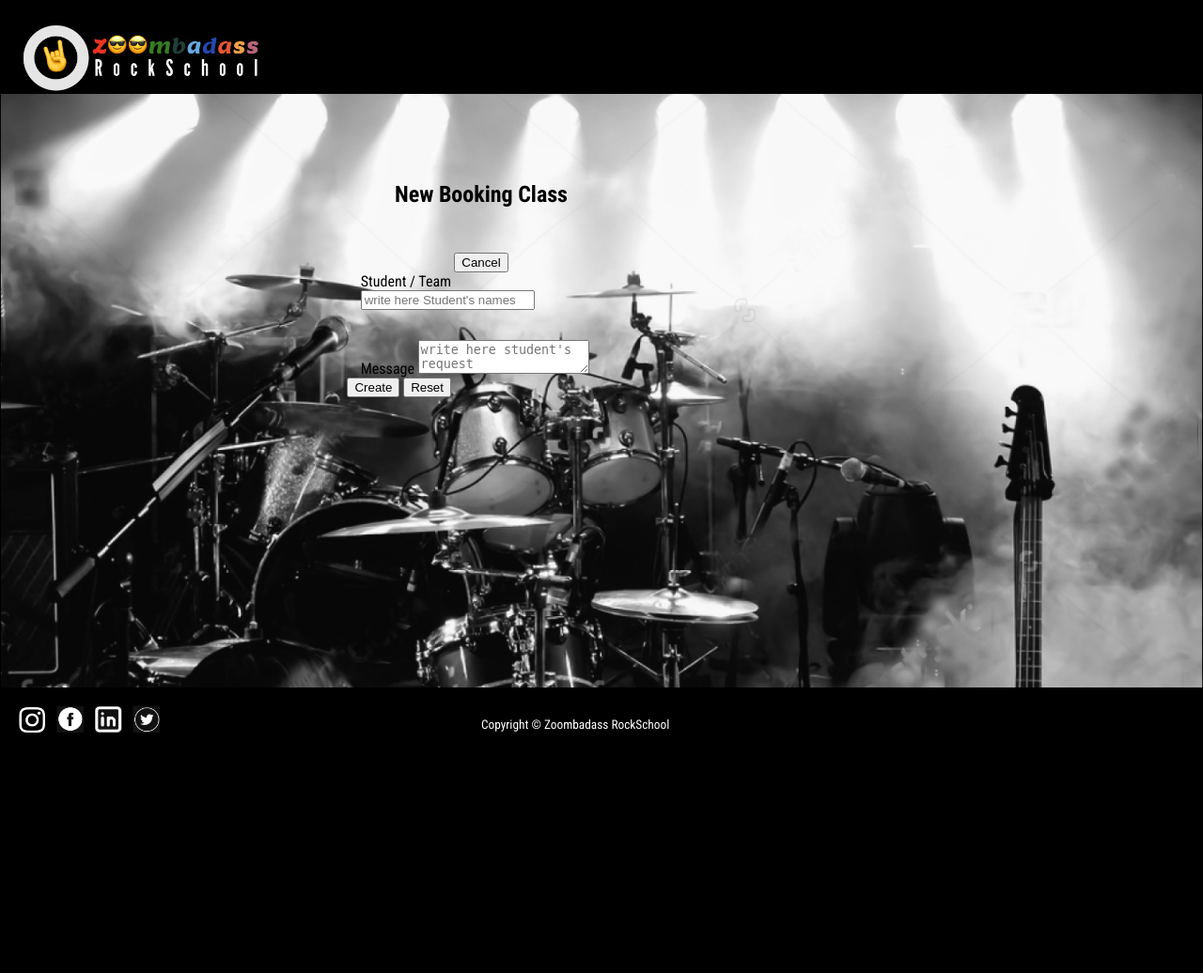
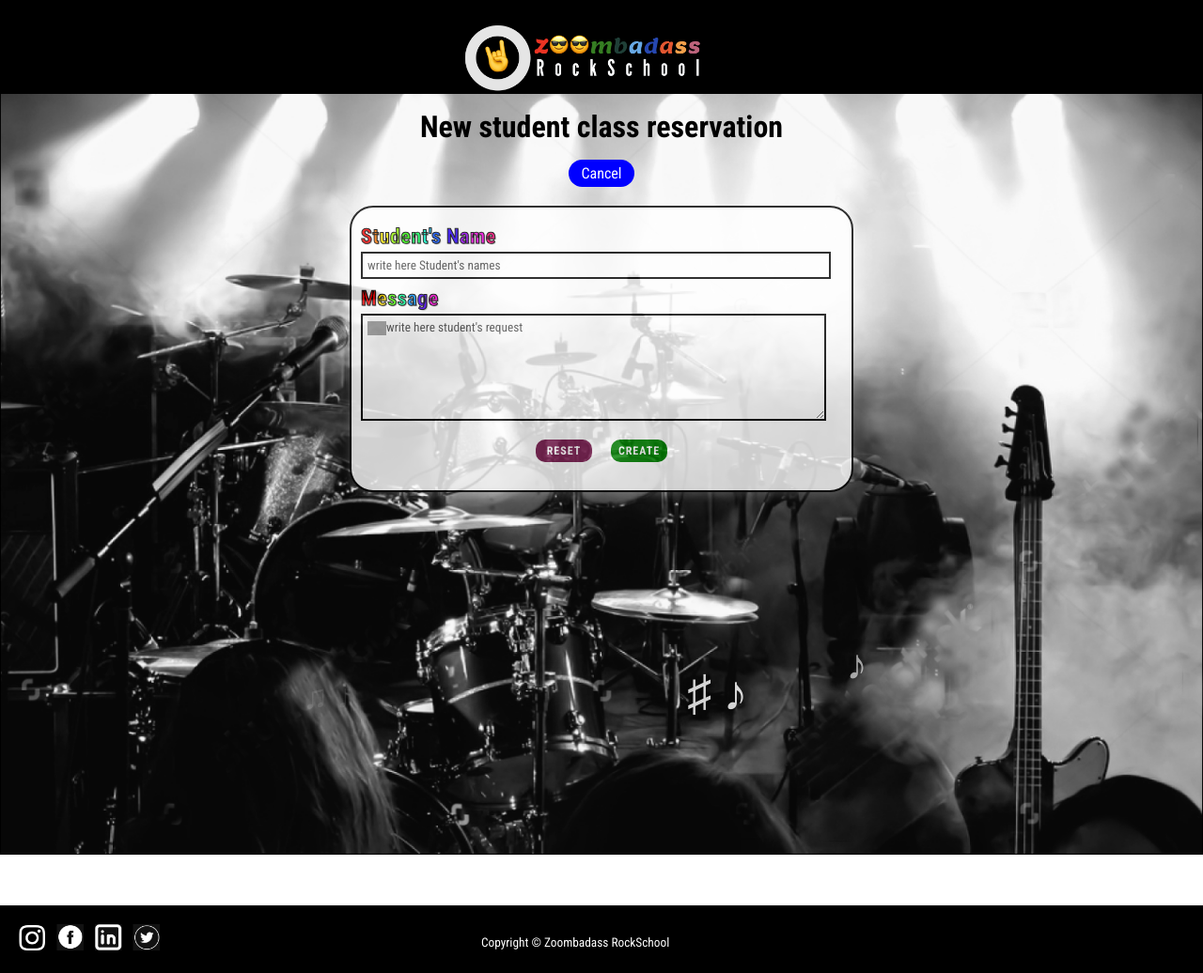
Before and after one commit to Himorell/rockSchool, a PHP site: page /?action=create in a window 1280 px wide. Shown: the whole page at 94% size. Before the commit the page ends 780 px from the top, so only its background shows below. Run offline with PHP 8.4, Linux system fonts and the light colour scheme; grey boxes are pictures that could not be loaded.

Commit message:
Fixing style new booking class and edit reservation

```diff
--- /dev/null
+++ b/public/styles/forms.css
@@ -0,0 +1,306 @@
+
+
+
+.boxForm{
+    width:40%;
+    display:flex;
+    margin:20px auto 40px auto;
+    padding:20px;
+    box-sizing: content-box;
+    background:#ffffff;
+    opacity: 0.8;
+    border-radius:25px;
+    border:2px solid #000000;
+    padding:10px;
+    box-shadow: 0 4px 8px 0 rgba(251, 250, 250, 0.2);
+ }
+form {
+    height: auto;
+    width: 100%;
+    font-weight: 500;
+    border-radius: 4px;
+    font-size: 14px;
+    line-height: 22px;
+    letter-spacing: 0.5px;
+    outline: none;
+    border: none;
+    -webkit-transition: all 200ms linear;
+    transition: all 200ms linear;
+  }
+
+
+form:focus,
+form:active {
+  border: none;
+  outline: none;
+}
+
+.inputGroup{
+    width:100%;
+    margin:10px 0;
+    position:relative;
+    display: flex;
+    flex-direction: column;
+}
+
+.buttonGroup{
+    width:100%;
+    margin:10px 0;
+    display: flex;
+    flex-direction: row-reverse;
+    justify-content:center;
+
+}
+.inputIcon {
+    background:url("../images/black01.svg");
+    background-size:contain;
+    background-repeat:no-repeat;
+    position:absolute;
+    top: 35px;
+    left: 7px;
+    width:20px;
+    height: 25px;
+    text-align: left;
+    color: #ffeba7;
+    -webkit-transition: all 200ms linear;
+    transition: all 200ms linear;
+}
+
+.inputGroupText{
+    width:100%;
+    margin:0px 0;
+}
+
+.rainbowText {
+  font-family: 'Roboto Condensed', sans-serif;
+	margin-bottom:5px;
+	font-weight: bold;
+	font-size: 22px;
+	text-shadow: #A3A3A3 1px 1px 1px;
+  -webkit-text-stroke-width: 1px;
+  -webkit-text-stroke-color: black;
+}
+.rainbowText .blockLine > span {
+	display: inline-block;
+}
+
+
+/*inputs*/
+
+input{
+    font-family: 'Roboto Condensed', sans-serif;
+    border:2px solid #000000;
+    padding:5px;
+    width:95%;
+    cursor: hand!important;
+    appearance:unset;
+}
+
+
+input[type=submit]{
+    font-family: 'Roboto Condensed', sans-serif;
+    padding:5px;
+    margin:10px;
+    width: 60px;
+    background:green;;
+    border:0;
+    border-radius:10px;
+    letter-spacing: 1px;
+    color:#ffffff;
+    text-transform:uppercase;
+    font-size:12px;
+    font-weight:bold;
+    font-weight:bold;
+
+}
+
+input[type=reset]{
+    font-family: 'Roboto Condensed', sans-serif;
+    padding:5px;
+    margin:10px;
+    width: 60px;
+    background:#7d2254;
+    border:0;
+    border-radius:10px;
+    letter-spacing: 1px;
+    color:#ffffff;
+
+    text-transform:uppercase;
+    font-size:12px;
+    font-weight:bold;
+}
+
+input[type=submit]:hover{background-color: #000000;}
+input[type=reset]:hover{background-color: #000000;}
+
+
+input.formControl:-ms-input-placeholder  {
+    color: #000000;
+    opacity: 0.7;
+    -webkit-transition: all 200ms linear;
+      transition: all 200ms linear;
+  }
+  input::-moz-placeholder  {
+      color: #000000;
+      opacity: 0.7;
+
+    -webkit-transition: all 200ms linear;
+      transition: all 200ms linear;
+  }
+  input:-moz-placeholder  {
+      color: #000000;
+      opacity: 0.7;
+
+    -webkit-transition: all 200ms linear;
+      transition: all 200ms linear;
+  }
+  input::-webkit-input-placeholder  {
+      color: #000000;
+      opacity: 0.7;
+
+    -webkit-transition: all 200ms linear;
+      transition: all 200ms linear;
+  }
+  input:focus:-ms-input-placeholder  {
+    opacity: 0;
+    -webkit-transition: all 200ms linear;
+      transition: all 200ms linear;
+  }
+  input:focus::-moz-placeholder  {
+    opacity: 0;
+    -webkit-transition: all 200ms linear;
+      transition: all 200ms linear;
+  }
+  input:focus:-moz-placeholder  {
+    opacity: 0;
+    -webkit-transition: all 200ms linear;
+      transition: all 200ms linear;
+  }
+  input:focus::-webkit-input-placeholder  {
+    opacity: 0;
+    -webkit-transition: all 200ms linear;
+      transition: all 200ms linear;
+  }
+/*textarea*/
+textarea {
+    border:2px solid #000000;
+    padding:5px 5px 5px 25px;
+    width:90%;
+    height:100px;
+    font-family: 'Roboto Condensed', sans-serif;
+    text-rendering: auto;
+    color: none;
+    letter-spacing: normal;
+    word-spacing: normal;
+    line-height: normal;
+    text-transform: none;
+    text-indent: 0px;
+    text-shadow: none;
+    display: inline-block;
+    text-align: start;
+    appearance: none;
+    -webkit-rtl-ordering: logical;
+    resize: auto;
+    cursor: text;
+    white-space: pre-wrap;
+    overflow-wrap: break-word;
+    column-count: initial !important;
+    margin: 0em;
+
+}
+
+textarea.formControl:-ms-input-placeholder  {
+  color: #000000;
+  opacity: 0.7;
+  -webkit-transition: all 200ms linear;
+    transition: all 200ms linear;
+}
+textarea::-moz-placeholder  {
+    color: #000000;
+    opacity: 0.7;
+
+  -webkit-transition: all 200ms linear;
+    transition: all 200ms linear;
+}
+textarea:-moz-placeholder  {
+    color: #000000;
+    opacity: 0.7;
+
+  -webkit-transition: all 200ms linear;
+    transition: all 200ms linear;
+}
+textarea::-webkit-input-placeholder  {
+    color: #000000;
+    opacity: 0.7;
+
+  -webkit-transition: all 200ms linear;
+    transition: all 200ms linear;
+}
+input:focus:-ms-input-placeholder  {
+  opacity: 0;
+  -webkit-transition: all 200ms linear;
+    transition: all 200ms linear;
+}
+textarea:focus::-moz-placeholder  {
+  opacity: 0;
+  -webkit-transition: all 200ms linear;
+    transition: all 200ms linear;
+}
+textarea:focus:-moz-placeholder  {
+  opacity: 0;
+  -webkit-transition: all 200ms linear;
+    transition: all 200ms linear;
+}
+textarea:focus::-webkit-input-placeholder  {
+  opacity: 0;
+  -webkit-transition: all 200ms linear;
+    transition: all 200ms linear;
+}
+
+textarea.formControl:-ms-input-placeholder  {
+  color: #000000;
+  opacity: 0.7;
+  -webkit-transition: all 200ms linear;
+    transition: all 200ms linear;
+}
+textarea::-moz-placeholder  {
+    color: #000000;
+    opacity: 0.7;
+
+  -webkit-transition: all 200ms linear;
+    transition: all 200ms linear;
+}
+textarea:-moz-placeholder  {
+    color: #000000;
+    opacity: 0.7;
+
+  -webkit-transition: all 200ms linear;
+    transition: all 200ms linear;
+}
+textarea::-webkit-input-placeholder  {
+    color: #000000;
+    opacity: 0.7;
+
+  -webkit-transition: all 200ms linear;
+    transition: all 200ms linear;
+}
+textarea:focus:-ms-input-placeholder  {
+  opacity: 0;
+  -webkit-transition: all 200ms linear;
+    transition: all 200ms linear;
+}
+textarea:focus::-moz-placeholder  {
+  opacity: 0;
+  -webkit-transition: all 200ms linear;
+    transition: all 200ms linear;
+}
+textarea:focus:-moz-placeholder  {
+  opacity: 0;
+  -webkit-transition: all 200ms linear;
+    transition: all 200ms linear;
+}
+textarea:focus::-webkit-input-placeholder  {
+  opacity: 0;
+  -webkit-transition: all 200ms linear;
+    transition: all 200ms linear;
+}
--- a/public/styles/main.css
+++ b/public/styles/main.css
@@ -1,4 +1,6 @@
 @import url('https://fonts.googleapis.com/css2?family=Permanent+Marker&family=Roboto+Condensed:ital,wght@0,300;0,400;0,700;1,300;1,400;1,700&family=Roboto:ital,wght@0,100;0,300;0,400;0,500;0,700;0,900;1,100;1,300;1,400;1,500;1,700;1,900&display=swap');
+
+
 
 body{
     margin:0;
@@ -10,6 +12,15 @@ body{
     background-size: cover;
     background-repeat: no-repeat;
     background-position:center top;
+}
+
+a{
+    text-decoration:none;
+    color:#ffffff;
+    display:flex;
+    flex-direction:row;
+    justify-content: center;
+    cursor: hand!important;
 }
 
 a:-webkit-any-link {
@@ -39,6 +50,22 @@ h1, h2 {
     margin-block-start: 0.5em;
     margin-block-end: 0.5em;
 }
+
+
+
+a.cancelButton{
+    text-align:center!important;
+    width:60px!important;
+    background-color:blue!important;
+    padding:5px!important;
+    border-radius:15px!important;
+}
+
+a:hover.cancelButton{
+    background:black;
+
+}
+
 
 div.addReservation{
     width:100%;
--- a/src/Views/Components/layout.php
+++ b/src/Views/Components/layout.php
@@ -5,6 +5,7 @@
     <meta http-equiv="X-UA-Compatible" content="IE=edge">
     <meta name="viewport" content="width=device-width, initial-scale=1.0">
     <link rel="stylesheet" href="./public/styles/main.css">
+    <link rel="stylesheet" href="./public/styles/forms.css">
     <link rel="shortcut icon" type="image/x-icon" href="../public/images/favicon.ico">
     <title>Zoombadass RockSchool</title>
 </head>
--- a/src/Views/createStudent.php
+++ b/src/Views/createStudent.php
@@ -4,26 +4,54 @@ require_once("Components/header.php");
 
 ?>
 
-<body>
-<main class="card" style="width: 80%; height:27rem; display:flex; justify-content:center; ">
-    <h2 class="text-center" style="margin-bottom: 3rem; margin-top: 1rem;">New Booking Class</h2>
-    <a href="./index.php"><button type="button" id="button-cancel" class="btn btn-outline-danger button-cancel">Cancel</button></a>
-        <form class="justify-content-center " action='?action=store' method="post">
-            <div class="input-group" style=" margin-bottom: 2rem; width: 90%; margin-left: 5%;">
-                <span class="input-group-text">Student / Team</span>
-                <input class="form-control" type="text" name="student" required placeholder="write here Student's names">
+<?php
+    require_once("Components/layout.php");
+    require_once("Components/header.php");
+?>
+
+<main>
+<h1>New student class reservation</h1>
+<a href="./index.php" class="cancelButton" id="button-cancel">Cancel</a>
+    <div class="boxForm">
+        <form  action='?action=store' method="post">
+            <div class="inputGroup">
+                <div class="rainbowText inputGroupText">
+	                <span class="blockLine"><span><span style="color:#ff0000;">S</span><span style="color:#ff7700;">t</span><span style="color:#ffee00;">u</span><span style="color:#99ff00;">d</span><span style="color:#26ff00;">e</span><span style="color:#00ff51;">n</span><span style="color:#00ffc8;">t</span><span style="color:#00c3ff;">'</span><span style="color:#004cff;">s&nbsp;</span></span><span><span style="color:#2a00ff;">N</span><span style="color:#9d00ff;">a</span><span style="color:#ff00ea;">m</span><span style="color:#ff0073;">e</span></span></span>
+                </div>
+                <input class="formControl" type="text" name="student" required placeholder="write here Student's names">
             </div>
-            <div class="input-group" style="width: 90%; margin-left: 5%;">
-                <span class="input-group-text">Message</span>
-                <textarea class="form-control" area-label="With textarea" type="text" name="message" required placeholder="write here student's request"></textarea>
+
+            <div class="inputGroup" >
+                <div class="rainbowText inputGroupText">
+                    <span class="blockLine"><span><span style="color:#ff0000;">M</span><span style="color:#ffdd00;">e</span><span style="color:#48ff00;">s</span><span style="color:#00ff95;">s</span><span style="color:#0091ff;">a</span><span style="color:#4d00ff;">g</span><span style="color:#ff00d9;">e</span></span></span>
+                </div>
+                <textarea class="formControl" area-label="With textarea" type="text" name="message" required placeholder="write here student's request"></textarea><i class="inputIcon"></i>
+
             </div>
-            <div class="botones" style="margin-bottom: 2rem;">
-                <input class="btn-lg btn-outline-success go-add-task float" type="submit" value="Create">
-                <input class="btn-lg btn-outline-warning go-add-task float" type="reset" value="Reset">
+
+            <div class="buttonGroup">
+                <input type="submit" value="Create">
+                <input type="reset" value="Reset">
             </div>
         </form>
-    </main>
-<?php
-require_once("Components/footer.php");
-?>
-</body>
+    </div>
+
+
+     <div class="musicNotes">
+                <div class="note-1">
+                    &#9835; &#9833;
+                </div>
+                <div class="note-2">
+                    &#9833;
+                </div>
+                <div class="note-3">
+                    &#9839; &#9834;
+                </div>
+                <div class="note-4">
+                    &#9834;
+                </div>
+            </div>
+</main>
+
+
+<?php require_once("Components/footer.php");?>
```
Also changed, not shown: src/Views/editStudent.php (+59 -28 lines), public/images/black01.svg (added), 2 other files.
